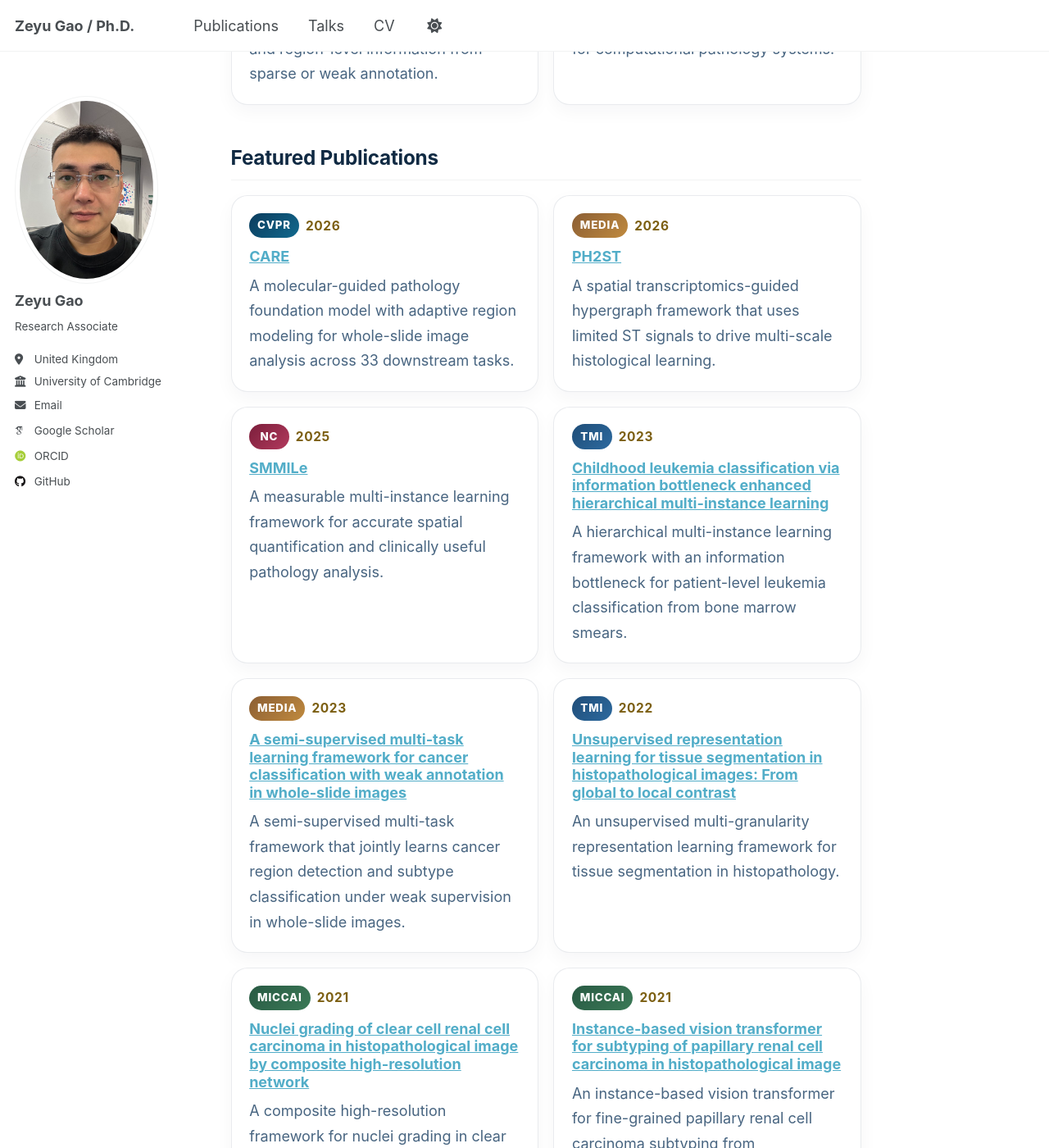
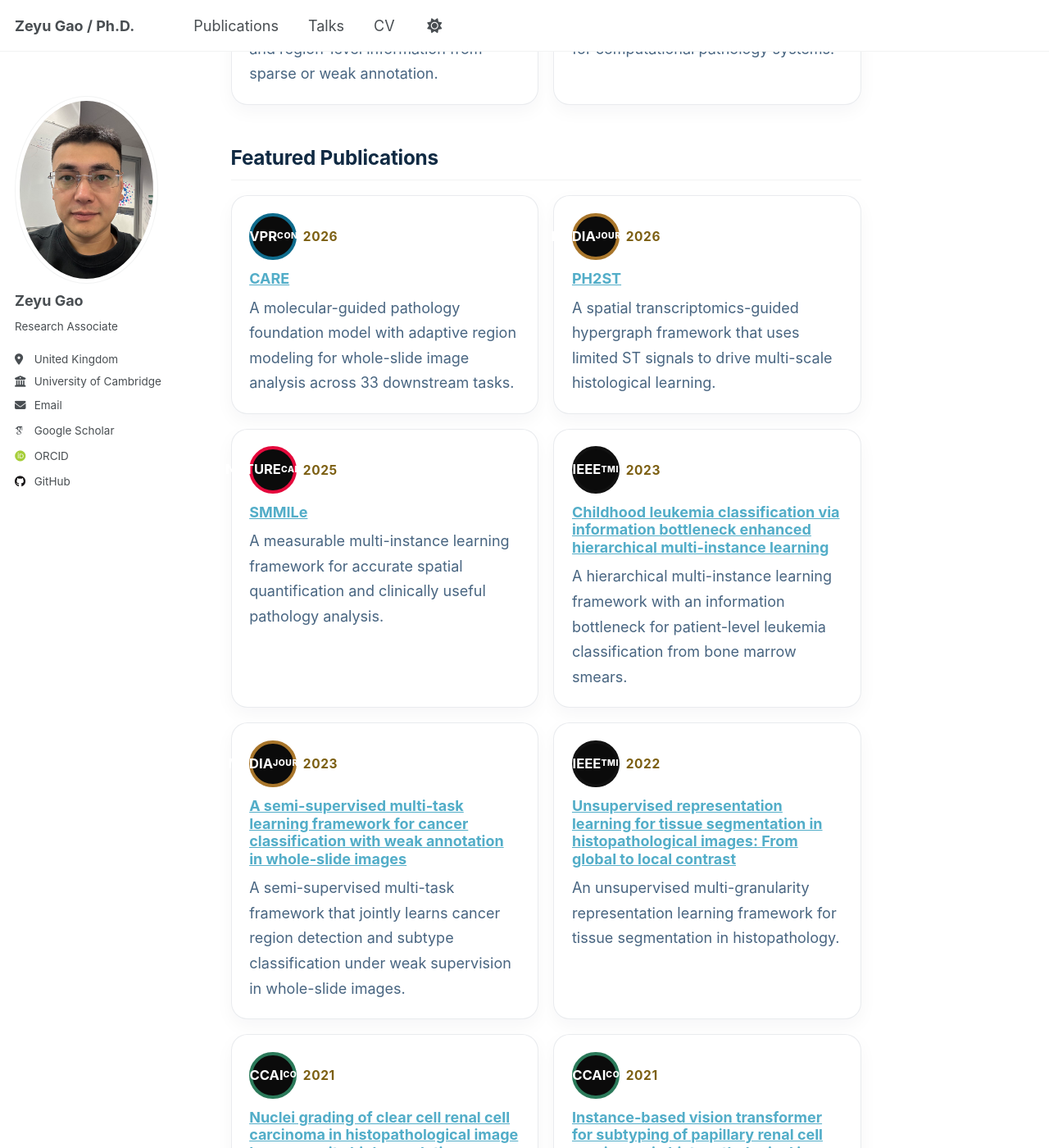
Before and after one commit to ZeyuGaoAi/ZeyuGaoAi.github.io, a Jekyll site: the page built from _pages/about.md, in a window 1280 px wide and 1400 px high, scrolled down 1426 px. Shown: the whole window at 82% size. Built offline with Jekyll 4.4.1, drawn with Linux system fonts in a browser that asks for light colours; some web fonts are replaced; a script that is not in the unit is left out.

Commit message:
Improve publication detail pages and venue badges

```diff
--- a/_layouts/single.html
+++ b/_layouts/single.html
@@ -45,6 +45,10 @@ layout: default
       {% endunless %}
 
       <section class="page__content" itemprop="text">
+        {% if page.collection == 'publications' %}
+          {% include publication-detail-hero.html %}
+        {% endif %}
+
         {{ content }}
 
         {% if page.citation and page.paperurl and page.slidesurl and page.bibtexurl %}
--- a/_pages/about.md
+++ b/_pages/about.md
@@ -58,47 +58,47 @@ redirect_from:
   <h2 class="home-section-title">Featured Publications</h2>
   <div class="home-card-grid">
     <article class="home-card">
-      <div class="home-card-meta"><span class="home-venue-badge home-venue-badge--cvpr">CVPR</span> <span>2026</span></div>
+      <div class="home-card-meta"><span class="home-venue-badge home-venue-badge--cvpr"><strong>CVPR</strong><span>conf.</span></span> <span>2026</span></div>
       <h3><a href="/publications/CVPR2026_CARE/">CARE</a></h3>
       <p>A molecular-guided pathology foundation model with adaptive region modeling for whole-slide image analysis across 33 downstream tasks.</p>
     </article>
     <article class="home-card">
-      <div class="home-card-meta"><span class="home-venue-badge home-venue-badge--media">MedIA</span> <span>2026</span></div>
+      <div class="home-card-meta"><span class="home-venue-badge home-venue-badge--media"><strong>MedIA</strong><span>journal</span></span> <span>2026</span></div>
       <h3><a href="/publications/MedIA2026_PH2ST/">PH2ST</a></h3>
       <p>A spatial transcriptomics-guided hypergraph framework that uses limited ST signals to drive multi-scale histological learning.</p>
     </article>
     <article class="home-card">
-      <div class="home-card-meta"><span class="home-venue-badge home-venue-badge--nature">NC</span> <span>2025</span></div>
+      <div class="home-card-meta"><span class="home-venue-badge home-venue-badge--nature"><strong>Nature</strong><span>Cancer</span></span> <span>2025</span></div>
       <h3><a href="/publications/SMMILe2025/">SMMILe</a></h3>
       <p>A measurable multi-instance learning framework for accurate spatial quantification and clinically useful pathology analysis.</p>
     </article>
     <article class="home-card">
-      <div class="home-card-meta"><span class="home-venue-badge home-venue-badge--tmi">TMI</span> <span>2023</span></div>
+      <div class="home-card-meta"><span class="home-venue-badge home-venue-badge--tmi"><strong>IEEE</strong><span>TMI</span></span> <span>2023</span></div>
       <h3><a href="/publications/TMI2023/">Childhood leukemia classification via information bottleneck enhanced hierarchical multi-instance learning</a></h3>
       <p>A hierarchical multi-instance learning framework with an information bottleneck for patient-level leukemia classification from bone marrow smears.</p>
     </article>
     <article class="home-card">
-      <div class="home-card-meta"><span class="home-venue-badge home-venue-badge--media">MedIA</span> <span>2023</span></div>
+      <div class="home-card-meta"><span class="home-venue-badge home-venue-badge--media"><strong>MedIA</strong><span>journal</span></span> <span>2023</span></div>
       <h3><a href="/publications/MedIA2023/">A semi-supervised multi-task learning framework for cancer classification with weak annotation in whole-slide images</a></h3>
       <p>A semi-supervised multi-task framework that jointly learns cancer region detection and subtype classification under weak supervision in whole-slide images.</p>
     </article>
     <article class="home-card">
-      <div class="home-card-meta"><span class="home-venue-badge home-venue-badge--tmi">TMI</span> <span>2022</span></div>
+      <div class="home-card-meta"><span class="home-venue-badge home-venue-badge--tmi"><strong>IEEE</strong><span>TMI</span></span> <span>2022</span></div>
       <h3><a href="/publications/TMI2022/">Unsupervised representation learning for tissue segmentation in histopathological images: From global to local contrast</a></h3>
       <p>An unsupervised multi-granularity representation learning framework for tissue segmentation in histopathology.</p>
     </article>
     <article class="home-card">
-      <div class="home-card-meta"><span class="home-venue-badge home-venue-badge--miccai">MICCAI</span> <span>2021</span></div>
+      <div class="home-card-meta"><span class="home-venue-badge home-venue-badge--miccai"><strong>MICCAI</strong><span>conf.</span></span> <span>2021</span></div>
       <h3><a href="/publications/MICCAI2021_0/">Nuclei grading of clear cell renal cell carcinoma in histopathological image by composite high-resolution network</a></h3>
       <p>A composite high-resolution framework for nuclei grading in clear cell renal cell carcinoma pathology images.</p>
     </article>
     <article class="home-card">
-      <div class="home-card-meta"><span class="home-venue-badge home-venue-badge--miccai">MICCAI</span> <span>2021</span></div>
+      <div class="home-card-meta"><span class="home-venue-badge home-venue-badge--miccai"><strong>MICCAI</strong><span>conf.</span></span> <span>2021</span></div>
       <h3><a href="/publications/MICCAI2021_1/">Instance-based vision transformer for subtyping of papillary renal cell carcinoma in histopathological image</a></h3>
       <p>An instance-based vision transformer for fine-grained papillary renal cell carcinoma subtyping from histopathological images.</p>
     </article>
     <article class="home-card">
-      <div class="home-card-meta"><span class="home-venue-badge home-venue-badge--miccai">MICCAI</span> <span>2020</span></div>
+      <div class="home-card-meta"><span class="home-venue-badge home-venue-badge--miccai"><strong>MICCAI</strong><span>conf.</span></span> <span>2020</span></div>
       <h3><a href="/publications/MICCAI2020/">Renal cell carcinoma detection and subtyping with minimal point-based annotation in whole-slide images</a></h3>
       <p>A weakly supervised framework showing how minimal point annotations can support effective renal cancer detection and subtyping on whole-slide images.</p>
     </article>
--- a/_sass/custom/_home.scss
+++ b/_sass/custom/_home.scss
@@ -166,35 +166,53 @@
     display: inline-flex;
     align-items: center;
     justify-content: center;
-    min-width: 2.7rem;
-    min-height: 1.7rem;
-    padding: 0.1rem 0.55rem;
+    width: 3.2rem;
+    height: 3.2rem;
+    border: 4px solid #102a43;
     border-radius: 999px;
+    background: #0b0b0b;
     color: #fff;
-    font-size: 0.74rem;
+    font-size: 0.68rem;
     font-weight: 800;
-    letter-spacing: 0.06em;
+    letter-spacing: 0.04em;
+    line-height: 1.05;
+    text-align: center;
     text-transform: uppercase;
   }
 
   .home-venue-badge--cvpr {
-    background: linear-gradient(135deg, #0b3c5d 0%, #11698e 100%);
+    border-color: #0f6c8d;
   }
 
   .home-venue-badge--media {
-    background: linear-gradient(135deg, #8b5e34 0%, #c08a3e 100%);
+    border-color: #a9762b;
   }
 
   .home-venue-badge--tmi {
-    background: linear-gradient(135deg, #1f4d78 0%, #2d6a9f 100%);
+    border-color: #111;
   }
 
   .home-venue-badge--nature {
-    background: linear-gradient(135deg, #7b1e3b 0%, #b23a5d 100%);
+    border-color: #e5093c;
   }
 
   .home-venue-badge--miccai {
-    background: linear-gradient(135deg, #285943 0%, #3b7a57 100%);
+    border-color: #2b7a5a;
+  }
+
+  .home-venue-badge strong,
+  .home-venue-badge span {
+    display: block;
+  }
+
+  .home-venue-badge strong {
+    font-size: 0.92rem;
+    letter-spacing: 0;
+  }
+
+  .home-venue-badge span {
+    font-size: 0.58rem;
+    letter-spacing: 0.05em;
   }
 
   .home-inline-list {
--- a/_sass/custom/_publications.scss
+++ b/_sass/custom/_publications.scss
@@ -155,8 +155,69 @@
   line-height: 1.6;
 }
 
+.publication-detail-hero {
+  display: grid;
+  grid-template-columns: minmax(0, 1.05fr) minmax(0, 1fr);
+  gap: 1.2rem;
+  margin: 0 0 2rem;
+  padding: 1rem;
+  border: 1px solid rgba(16, 42, 67, 0.1);
+  border-radius: 24px;
+  background: linear-gradient(135deg, #f8fbfd 0%, #f4f8fb 100%);
+}
+
+.publication-detail-hero__media {
+  overflow: hidden;
+  border-radius: 18px;
+  background: #edf2f7;
+}
+
+.publication-detail-hero__media img {
+  display: block;
+  width: 100%;
+  height: 100%;
+  max-height: 24rem;
+  object-fit: cover;
+}
+
+.publication-detail-hero__body {
+  display: flex;
+  flex-direction: column;
+  justify-content: center;
+  gap: 0.9rem;
+  padding: 0.3rem 0.2rem;
+}
+
+.publication-detail-hero__meta {
+  display: flex;
+  flex-wrap: wrap;
+  gap: 0.6rem 0.8rem;
+  color: #7c5f12;
+  font-size: 0.84rem;
+  font-weight: 700;
+  letter-spacing: 0.04em;
+  text-transform: uppercase;
+}
+
+.publication-detail-hero__excerpt {
+  margin: 0;
+  color: #334e68;
+  font-size: 1rem;
+  line-height: 1.8;
+}
+
+.publication-detail-hero__actions {
+  display: flex;
+  flex-wrap: wrap;
+  gap: 0.55rem;
+}
+
 @media screen and (max-width: 900px) {
   .publication-grid {
     grid-template-columns: 1fr;
   }
+
+  .publication-detail-hero {
+    grid-template-columns: 1fr;
+  }
 }
```
Also changed, not shown: _includes/publication-detail-hero.html (added, +43 -0 lines).
